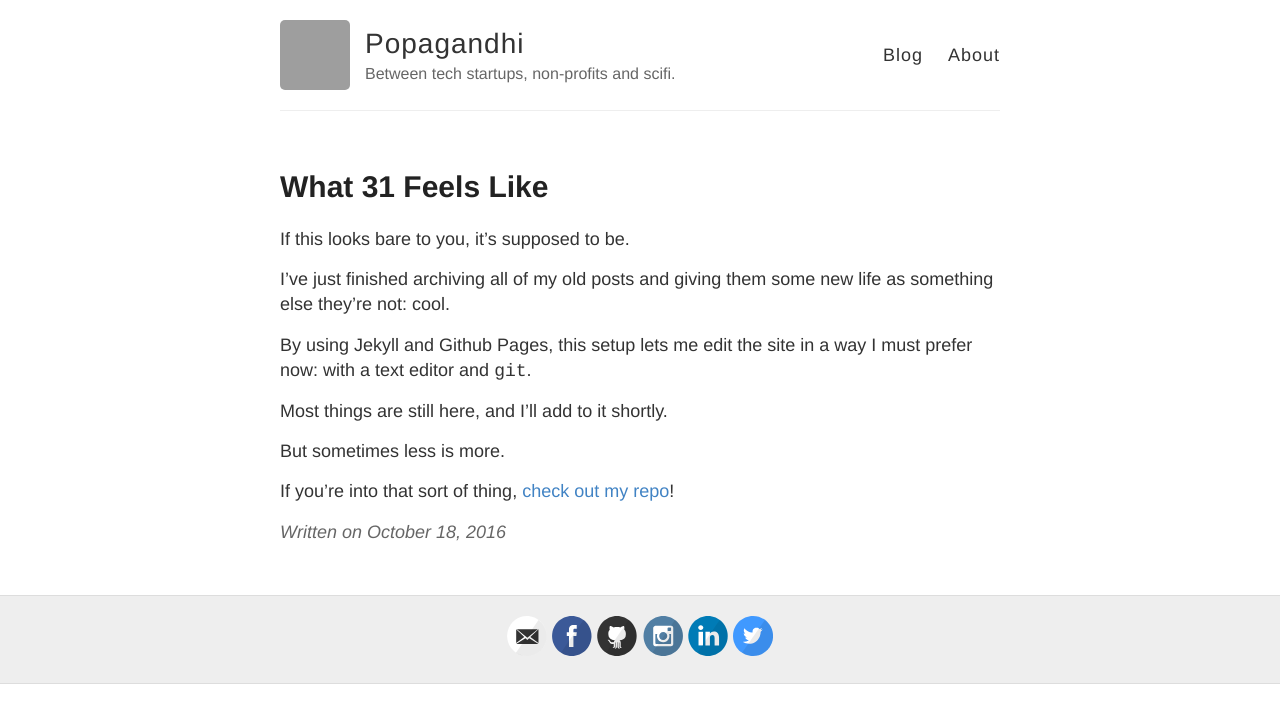
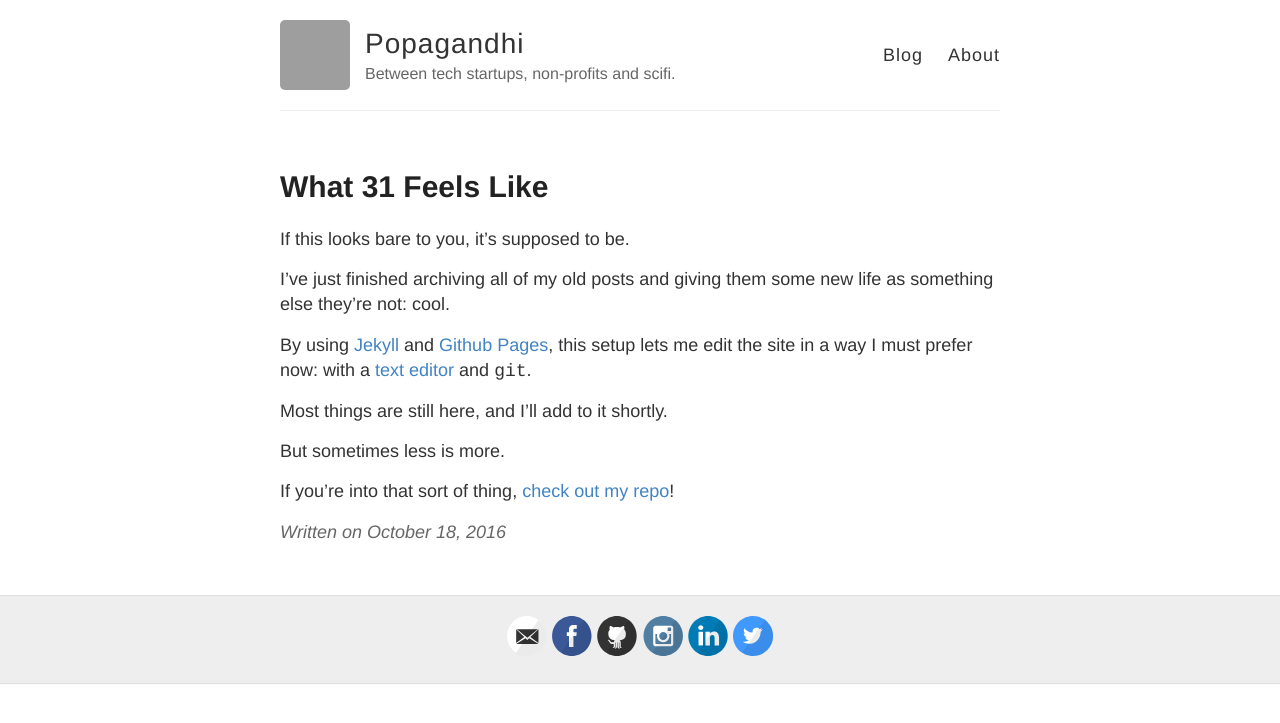
Before and after one commit to skinnylatte/old-jekyll-blog-archive, a Jekyll site: the page built from _posts/2016-10-18-wordpress-to-jekyll.md, in a window 1280 px wide. Shown: the top 723 px of the page. Built offline with Jekyll 4.4.1, drawn with Linux system fonts in a browser that asks for light colours; part of the change alters nothing that is shown; grey boxes are pictures that could not be loaded.

```diff
--- a/_posts/2016-10-18-wordpress-to-jekyll.md
+++ b/_posts/2016-10-18-wordpress-to-jekyll.md
@@ -13,7 +13,7 @@ If this looks bare to you, it's supposed to be.
 
 I've just finished archiving all of my old posts and giving them some new life as something else they're not: cool.
 
-By using Jekyll and Github Pages, this setup lets me edit the site in a way I must prefer now: with a text editor and `git`.
+By using [Jekyll](https://jekyllrb.com) and [Github Pages](https://pages.github.com), this setup lets me edit the site in a way I must prefer now: with a [text editor](https://atom.io) and `git`.
 
 Most things are still here, and I'll add to it shortly.
 
```
